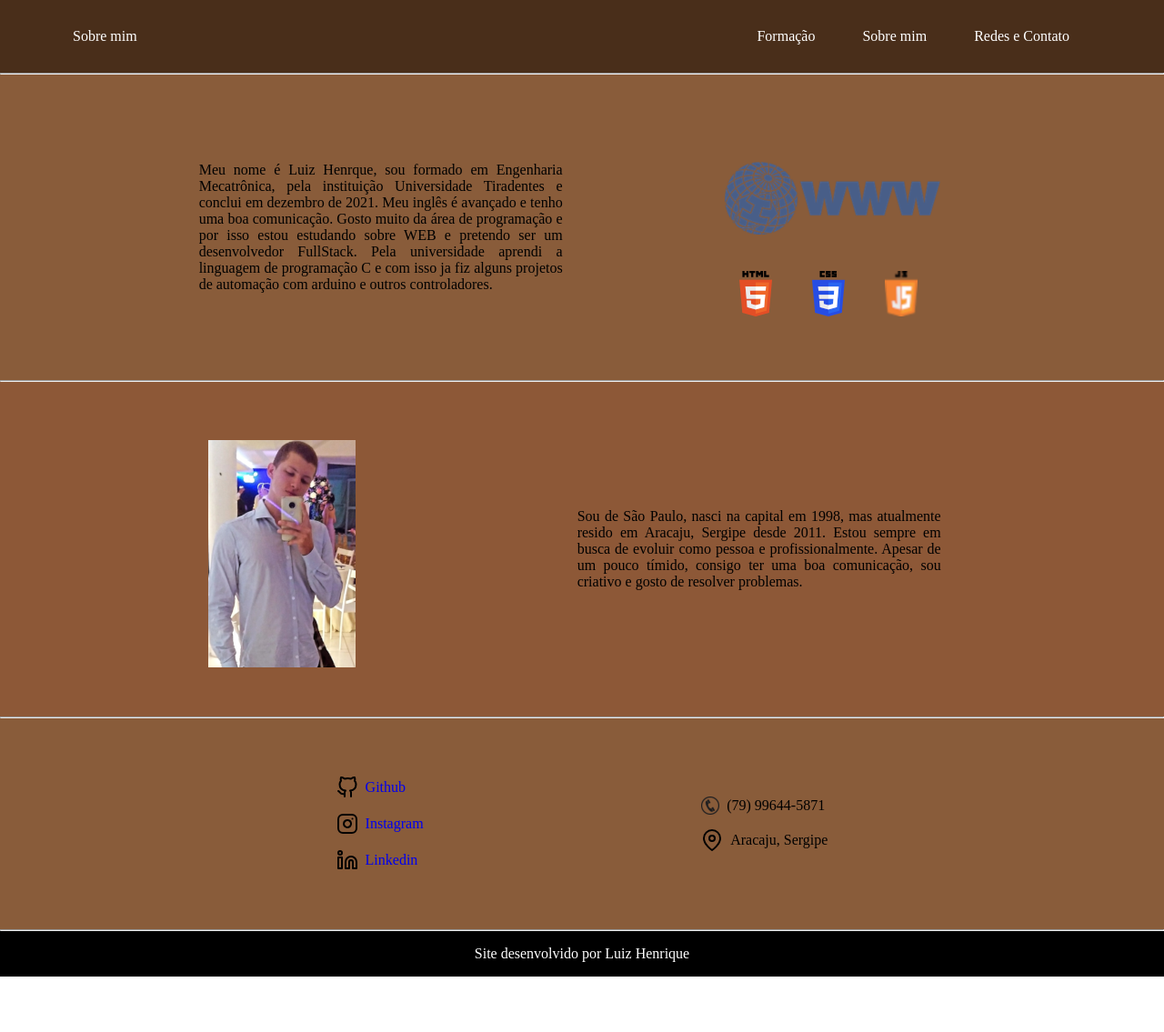
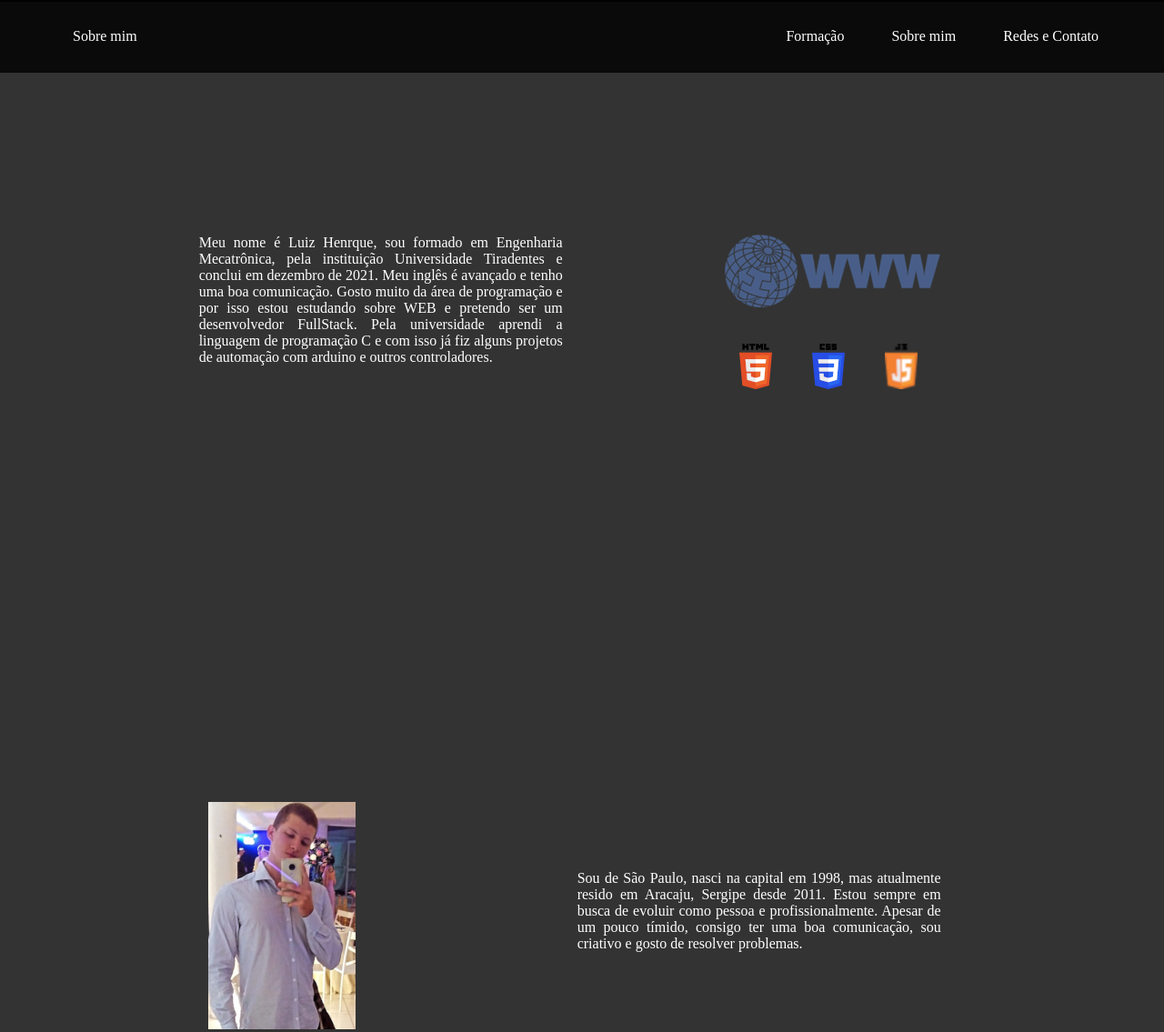
Before and after one commit to luizOstergren/Curriculo, a plain HTML site: page index.html in a window 1280 px wide. Shown: the top 1135 px of the page at 91% size. Before the commit the page ends 1074 px from the top, so only its background shows below. Drawn offline with Linux system fonts and the light colour scheme.

Commit message:
ajustes. coloquei função do scroll

```diff
--- a/estilo.css
+++ b/estilo.css
@@ -2,17 +2,29 @@
     margin: 0;
     padding: 0;
     text-decoration: none;
+    color: var(--color);
+}
+
+:root{
+    --background-color: rgba(0,0,0,0.8);
+    --color: white;
+}
+
+body{
+    background: var(--background-color)
 }
 
 /******** HEADER ********/
 
 .nav {
     display: flex;
+    position: fixed;
     justify-content: space-between;
     padding: 1rem 5rem;
     align-items: center;
     height: 3rem;
-    background-color: rgb(73, 46, 26);
+    width: 90%;
+    background-color: var(--background-color);
 }
 
 .nav>.nav-header>.nav-title {
@@ -36,27 +48,34 @@
 }
 
 .nav-links>a:hover {
-    background-color: rgba(0, 0, 0, 0.062);
+    background-color: rgba(0, 0, 0, 0.2);
     border: solid 1px transparent;
     border-radius: 5px;
+    font-size: 1.05em;
 }
 
 /******** MAIN ********/
+
+.init-hidden {
+    opacity: 0;
+    transition: opacity 1.5s linear;
+}
+
+.init-hidden-off {
+    opacity: 1;
+}
 
 #formação,
 #sobre,
 #redes{
     display: flex;
     align-items: center;
-    padding: 3rem 5rem;
+    padding: 13rem 5rem;
     justify-content: space-evenly;
     flex-wrap: wrap;
     /*talvez nao use, apenas para fazer a quebra no mobile*/
 }
 
-#formação {
-    background-color: rgb(137, 92, 58);
-}
 
 .tecnologias {
     width: 15rem;
@@ -65,7 +84,7 @@
     align-items: center;
     justify-content: center;
     padding-right: 5rem;
-    /* background-color: blue; */
+    z-index: -1;
 }
 
 .tecnologias p{
@@ -183,19 +202,10 @@
     padding: 0 1rem;
 }
 
-#sobre {
-    background-color: rgb(141, 88, 55);
-}
-
 .imagem {
     width: 15rem;
     height: 15rem;
     margin: 1rem 0;
-}
-
-
-#redes {
-    background-color: rgb(137, 92, 58);
 }
 
 #redes a,#redes p{
@@ -211,7 +221,7 @@
 }
 
 hr{
-    color: rgb(83, 80, 255);
+    border: 0.1px solid rgba(0,0,0,0.9);
 }
 
 /******** FOOTER ********/
@@ -220,17 +230,20 @@ footer {
     display: flex;
     align-items: center;
     justify-content: center;
-    background-color: black;
+    background-color: var(--background-color);
     color: white;
     padding: 1rem;
 }
+
+
+
 
 /******** media query ********/
 
 @media (max-width: 800px) {
     .nav>.nav-btn {
         display: inline-block;
-        position: absolute;
+        position: fixed;
         right: 0px;
         top: 0px;
     }
@@ -242,28 +255,29 @@ footer {
         padding: 13px;
     }
 
-    label:hover,
+    /* label:hover,
     #nav-check:checked~label {
-        background-color: rgba(0, 0, 0, 0.3);
-    }
+        background-color: var(--color);
+    } */
 
     span {
         display: block;
         width: 25px;
         height: 10px;
-        border-bottom: 2px solid rgb(2, 2, 2);
+        border-bottom: 2px solid var(--color);
     }
 
     .nav-links {
         position: absolute;
         display: block;
         width: 100%;
-        background-color: #333;
+        height:100vh;
+        background-color: rgba(0, 0, 0, 0.9);
         transition: all 0.3s ease-in;
         overflow-y: hidden;
         top: 70px;
         left: 0px;
-        z-index: 10;
+        z-index: 50;
     }
 
     a {
@@ -275,7 +289,6 @@ footer {
     }
 
     #nav-check:checked~.nav-links {
-        height: 100%;
         overflow-y: auto;
     }
 }
--- a/index.html
+++ b/index.html
@@ -42,7 +42,7 @@
             <div class="informações">Meu nome é Luiz Henrque, sou formado em Engenharia Mecatrônica, pela instituição
                 Universidade Tiradentes e conclui em dezembro de 2021. Meu inglês é avançado e tenho uma boa
                 comunicação. Gosto muito da área de programação e por isso estou estudando sobre WEB e pretendo ser um
-                desenvolvedor FullStack. Pela universidade aprendi a linguagem de programação C e com isso ja fiz alguns
+                desenvolvedor FullStack. Pela universidade aprendi a linguagem de programação C e com isso já fiz alguns
                 projetos de automação com arduino e outros controladores.</div>
             <div class="tecnologias">
                 <div class="tec">
@@ -59,23 +59,23 @@
                 </div>
             </div>
         </div>
-        <hr>
+        <!-- <hr> -->
 
-        <div id="sobre">
+        <div id="sobre" class="init-hidden">
             <div class="imagem"><img src="assets/foto.png" alt="foto"></div>
             <div class="sobre-text">Sou de São Paulo, nasci na capital em 1998, mas atualmente resido em Aracaju,
                 Sergipe desde 2011. Estou sempre em busca de evoluir como pessoa e profissionalmente. Apesar de um pouco
                 tímido, consigo ter uma boa comunicação, sou criativo e gosto de resolver problemas.</div>
         </div>
-        <hr>
+        <!-- <hr> -->
 
-        <div id="redes">
+        <div id="redes" class="init-hidden">
             <div>
                 <a href="https://github.com/luizOstergren" target="_blank"><img src="assets/github.svg" alt="github">
                     Github</a>
                 <a href="https://www.instagram.com/luiz_mello98/" target="_blank"><img src="assets/instagram.svg"
                         alt="instagram"> Instagram</a>
-                <a href="www.linkedin.com/in/luiz-mello98" target="_blank"><img src="assets/linkedin.svg"
+                <a href="https://www.linkedin.com/in/luiz-mello98/" target="_blank"><img src="assets/linkedin.svg"
                         alt="linkedin"> Linkedin</a>
             </div>
 
--- a/java.js
+++ b/java.js
@@ -0,0 +1,12 @@
+const observer = new IntersectionObserver(entries => {
+    Array.from(entries).forEach(entry => {
+        if (entry.intersectionRatio >= 0.5) {
+            entry.target.classList.add('init-hidden-off')
+        }
+    })
+    }, {
+        threshold: 0.5,
+    })
+    Array.from(document.querySelectorAll('.init-hidden')).forEach(element => {
+        observer.observe(element)
+    })
```
Also changed, not shown: 1 other file.
